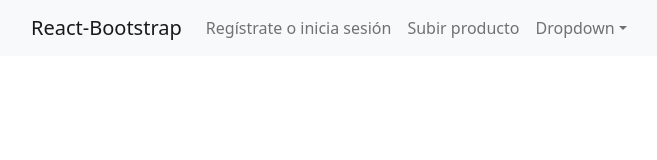
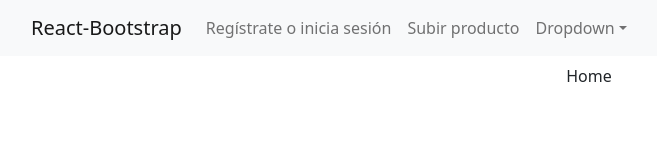
Before and after one commit to michaelhernandezrala/wallaclone-frontend, a React (Create React App) app: page / in a window 1280 px wide. Shown: the top 160 px of the page, without its empty margins (51-708 px from the left). Built offline with nearby package versions, Linux system fonts and the light colour scheme.

Commit message:
Esqueleto main

```diff
--- a/src/components/Layout/Layout.js
+++ b/src/components/Layout/Layout.js
@@ -1,10 +1,14 @@
 import React from 'react'
 import Header from '../Header/Header'
 
-function Layout() {
+function Layout({ title, children }) {
   return (
     <div className='layout'>
       <Header />
+      <main className='layout__main'>
+        <h1 className='layout__main--title'>{title}</h1>
+        <section className='layout__main--content'>{children}</section>
+      </main>
     </div>
   )
 }
```
